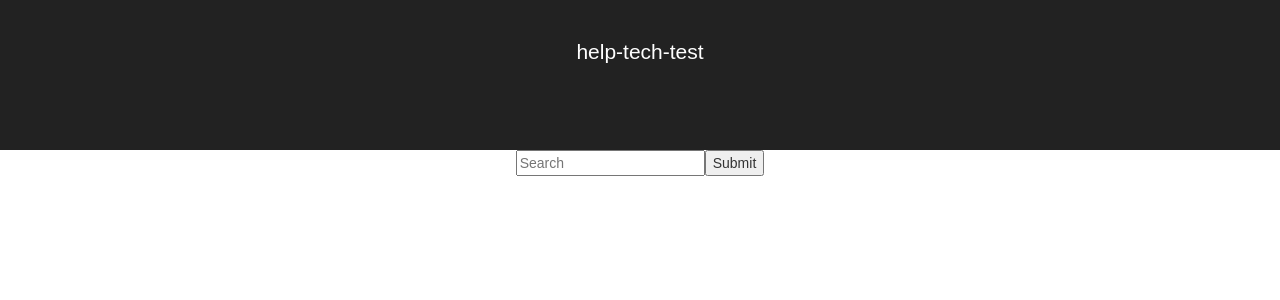
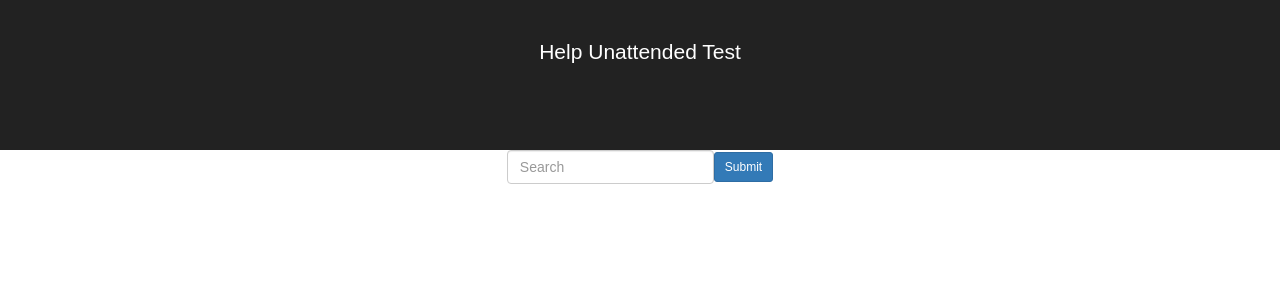
Before and after one commit to skybot781932/react-test, a React (Create React App) app: page / in a window 1280 px wide. Shown: the top 300 px of the page. Built offline with nearby package versions, Linux system fonts and the light colour scheme; the HTML template or start-up script is replaced by a standard one.

Commit message:
adding comments & bootstrap styles

```diff
--- a/src/App.js
+++ b/src/App.js
@@ -1,3 +1,6 @@
+// Dev disclaimer:
+// I have not used React before so the majority of the 3 hour limit was spent researching how to use it correctly
+// As a next step was looking at pagination packages `react-js-pagination` & `react-paginate` though did not have enough time to link them up to the results.
 import React, { Component } from 'react';
 import './App.css';
 
@@ -10,57 +13,59 @@ class App extends Component {
       results: [],
       region: 'uk'
     };
+    // Bind events required so that we can continue typing in input field
     this.handleChange = this.handleChange.bind(this);
     this.handleSubmit = this.handleSubmit.bind(this);
   }
 
+  // Make call to Test API using input value as query param
   getData = async () => {
     const url = `https://help-search-api-prod.herokuapp.com/search?query=${this.state.value}`;
     const response = await fetch(url);
     const json = await response.json();
-    console.log(json);
+    // Save results to this.state
     this.setState({
       results: json.results,
     });
   }
 
-  componentWillMount() {
-  }
-
+  // Set input value on this.state on the onChange event
   handleChange(event) {
-    console.log(this.state);
     this.setState({
       value: event.target.value
     });
   }
 
+  // When we submit the form call getData function which will call the API, preventDefault as to not submit the form & prevent page reloading
   handleSubmit(event) {
     this.getData();
     event.preventDefault();
-    return false;
   }
 
   render() {
     return (
       <div className="App">
         <header className="App-header">
-          <h1 className="App-title">help-tech-test</h1>
+          <h1 className="App-title">Help Unattended Test</h1>
         </header>
-        <form className="e-form" onSubmit={this.handleSubmit}>
-          <input type="text" className="e-input" value={this.state.value} onChange={this.handleChange} placeholder="Search" />
-          <input className="e-btn" type="submit" value="Submit" />
+        <form className="form-inline" onSubmit={this.handleSubmit}>
+          <div className="form-group mx-sm-3 mb-2">
+            <input type="text" className="form-control" value={this.state.value} onChange={this.handleChange} placeholder="Search" />
+          </div>
+          <input className="btn btn-primary btn-sm mb-2" type="submit" value="Submit" />
         </form>
         <div className="l-results">
           {
+            // Loop on results
             Object.keys(this.state.results).map((i) => (
               <div className="b-result" key={i}>
-                <a className="b-result__title" href={this.state.results[i].url}>
+                <a className="b-result__title" href={this.state.results[i].url} target="_blank" rel="noopener">
                   {this.state.results[i].title}
                 </a>
                 <span className="b-result__description">
                   {this.state.results[i].description}
                 </span>
-                <a className="btn btn-primary btn-sm b-result__btn" href={this.state.results[i].url}>
+                <a className="btn btn-primary btn-sm b-result__btn" href={this.state.results[i].url} target="_blank" rel="noopener">
                   Read more
                 </a>
               </div>
```
